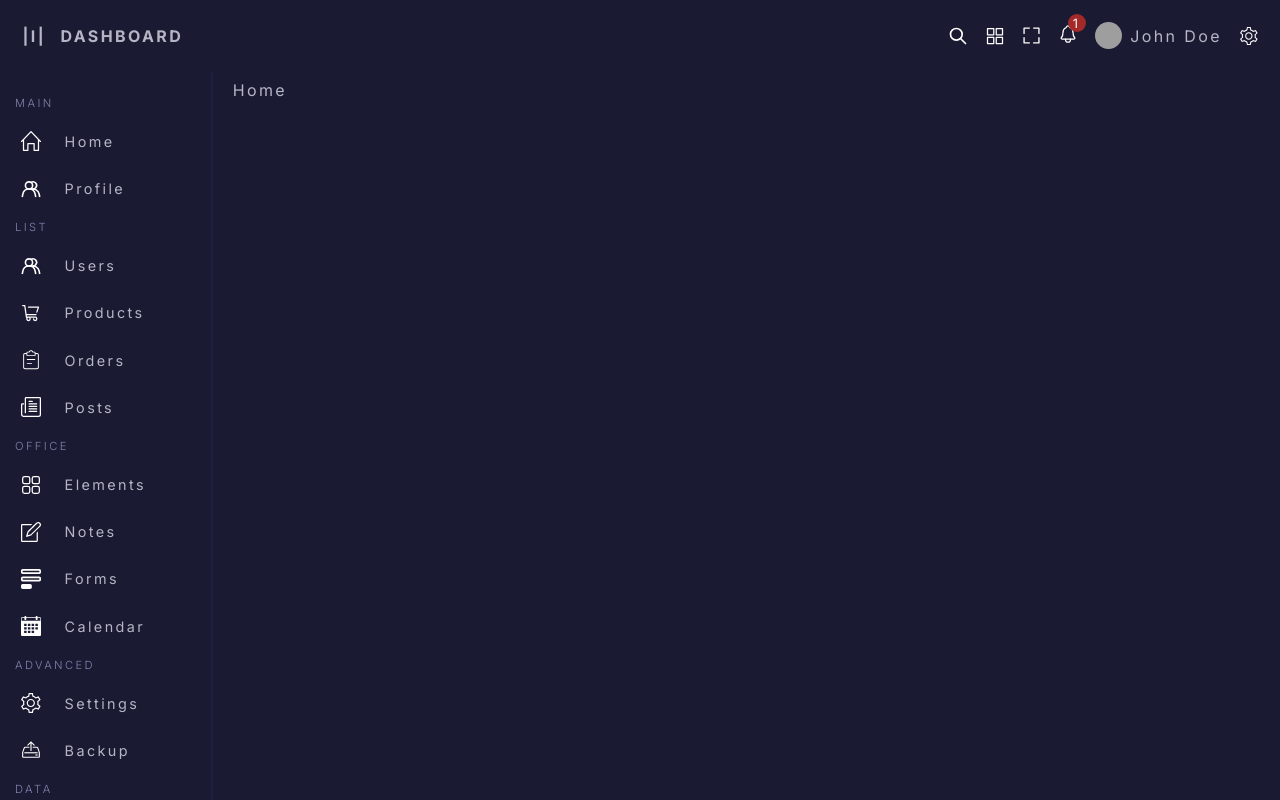
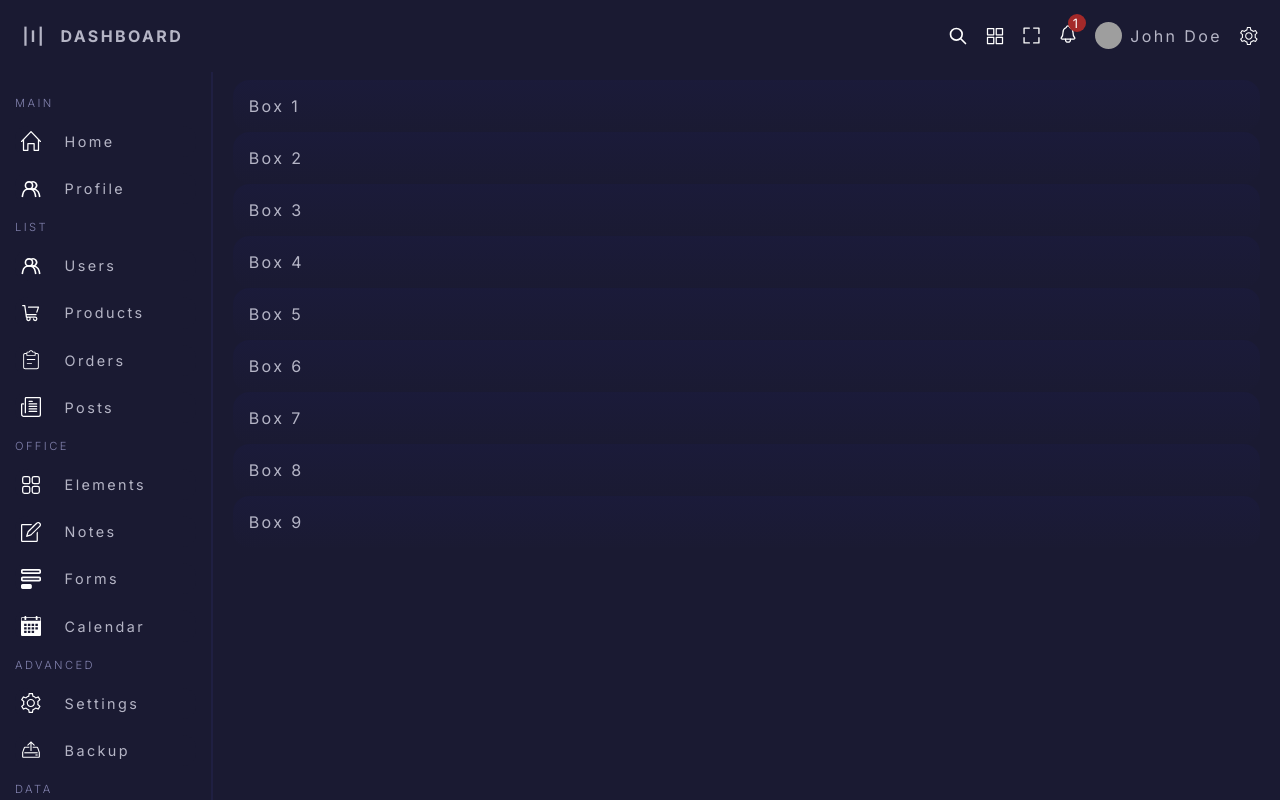
Before and after one commit to Hvitrevs/Sales-dashboard, a React (Vite) app in the folder react-admin-ui/: page / in a window 1280 px wide. Shown: the top 800 px of the page. Built offline with nearby package versions, Linux system fonts and the light colour scheme; grey boxes are pictures that could not be loaded.

Commit message:
home page layout started

```diff
--- a/react-admin-ui/src/pages/home/Home.tsx
+++ b/react-admin-ui/src/pages/home/Home.tsx
@@ -3,7 +3,17 @@ import "./home.scss"
 
 const Home = () => {
   return (
-    <div className="home">Home</div>
+    <div className="home">
+      <div className="box box1"> Box 1</div>
+      <div className="box box2"> Box 2</div>
+      <div className="box box3"> Box 3</div>
+      <div className="box box4"> Box 4</div>
+      <div className="box box5"> Box 5</div>
+      <div className="box box6"> Box 6</div>
+      <div className="box box7"> Box 7</div>
+      <div className="box box8"> Box 8</div>
+      <div className="box box9"> Box 9</div>
+    </div>
   )
 }
 export default Home
--- a/react-admin-ui/src/pages/home/home.scss
+++ b/react-admin-ui/src/pages/home/home.scss
@@ -1,3 +1,9 @@
 .home {
 
+
+    .box{
+        padding: 1rem;
+        border-radius: 1rem;
+        background-image: linear-gradient(to bottom, hsla(240, 41%, 18%, 0.531),hsla(240, 30%, 17%, 0.056) ) ;
+    }
 }
```
